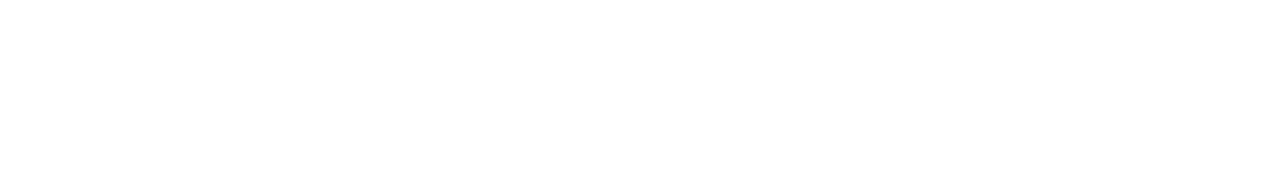
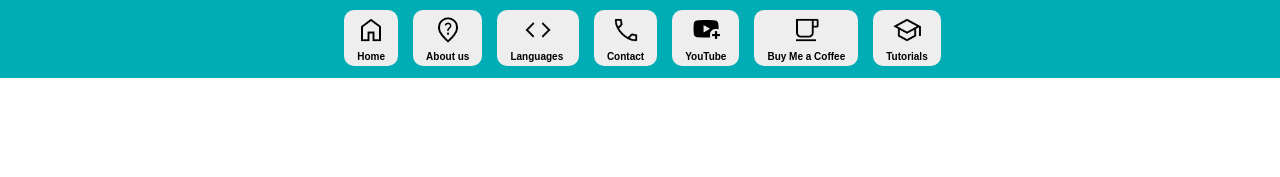
Before and after one commit to BooRuleDie/school, a plain HTML site: page WebDesign/project/index.html in a window 1280 px wide. Drawn offline with Linux system fonts and the light colour scheme.

Commit message:
navbar completed

```diff
--- a/WebDesign/project/index.html
+++ b/WebDesign/project/index.html
@@ -5,11 +5,155 @@
     <meta http-equiv="X-UA-Compatible" content="IE=edge">
     <meta name="viewport" content="width=device-width, initial-scale=1.0">
     <meta name="description" content="Most Awesome Website for Programming Language Enthusiacsts">
-    <meta name="keywords" content="Yeditepe, University, Faculty, Commerce, Communications, Law, Istanbul, Turkey">
-    <meta name="author" content="Asim Kazancigil">
+    <meta name="keywords" content="Programming, Language, Programming Language, Python, Javascript, Java, Golang, Rust, C++, C, C#, Kotlin, Flutter, Ruby, PHP">
+    <meta name="author" content="Eren Burulday">
+    <link rel="icon" type="image/x-icon" href="./img/favicon.png">
     <title>ProLang | Home</title>
+
+    <style>
+
+        * {
+            margin: 0;
+            padding: 0;
+        }
+
+        body {
+            font-family: Arial, Helvetica, sans-serif
+        }
+
+        .navbar {
+            background-color: #00ADB5;
+            height: 68px;
+            width: 100%;
+            position: fixed;
+            font-weight: bold;
+            font-size: 10px;
+            padding-left: 10px;
+            padding-top: 10px;
+        }
+
+        .container {
+            display: flex;
+            justify-content: center;
+        }
+
+        .navbar-element {
+            border-radius: 10px;
+            height: 30px;
+            float:left;
+            margin-right: 15px;
+            padding: 13px;
+            background-color: #EEEEEE;
+            position: relative;
+            overflow: hidden;
+        }
+
+        .navbar-element:hover {
+            color: #00ADB5;
+            transform: scale(1.1);
+            transition: 0.4s;
+            cursor: pointer;
+        }
+
+        .navbar img {
+            width: 30px;
+            position: absolute;
+            /* this is how you can middle a absolute element */
+            left: 0;
+            right: 0;
+            top: 5px;
+            margin: 0 auto;
+        }
+
+        ul {
+            margin-top: 10px;
+            list-style-type: none;
+        }
+
+        ul li {
+            padding: 3px;
+            text-align: center;
+        }
+
+        .navbar p {
+            padding-top: 28px;
+        }
+
+        .languages:hover {
+            height: 150px;
+            transition: 0.5s;
+        }
+
+        a {
+            text-decoration: none;
+        }
+        a:link {
+           /* Unvisited */
+           color:rgb(57, 62, 70);
+        }
+        a:visited {
+           /* Visited */
+           color:rgb(57, 62, 70);
+        }
+        a:hover{
+           /* Hover */
+           color:#00ADB5;
+        }
+
+    </style>
 </head>
 <body>
+    <div class="navbar">
+        <div class="container">
+            <div class="navbar-element">
+                <img src="./img/home.png" alt="home">
+                <p>Home</p>
+            </div>
+            <div class="navbar-element">
+                <img src="./img/about-us.png" alt="home">
+                <p>About us</p>
+            </div>
+            <div class="navbar-element languages" id="languages">
+                <img src="./img/languages.png" alt="home">
+                <p>Languages</p>
+                <ul id="unordered-list">
+                    <li><a href="python.html">Python</a></li>
+                    <li><a href="javascript.html">Javascript</a></li>
+                    <li><a href="golang.html">Golang</a></li>
+                    <li><a href="rust.html">Rust</a></li>
+                    <li><a href="php.html">PHP</a></li>
+                    <li><a href="ruby.html">Ruby</a></li>
+                </ul>
+            </div>
+            <div class="navbar-element">
+                <img src="./img/contact.png" alt="home">
+                <p>Contact</p>
+            </div>
+            <div class="navbar-element">
+                <img src="./img/youtube.png" alt="home">
+                <p>YouTube</p>
+            </div>
+            <div class="navbar-element">
+                <img src="./img/coffee.png" alt="home">
+                <p>Buy Me a Coffee</p>
+            </div>
+            <div class="navbar-element">
+                <img src="./img/tutorials.png" alt="home">
+                <p>Tutorials</p>
+            </div>
+        </div>
+    </div>
 
+    <div class="top-header">
+
+    </div>
+
+    <div class="page-content">
+
+    </div>
+
+    <div class="footer">
+
+    </div>
 </body>
 </html>
```
Also changed, not shown: WebDesign/project/img/about-us.png (added), WebDesign/project/img/coffee.png (added), WebDesign/project/img/contact.png (added), WebDesign/project/img/home.png (added), WebDesign/project/img/languages.png (added), WebDesign/project/img/tutorials.png (added), WebDesign/project/img/youtube.png (added).
